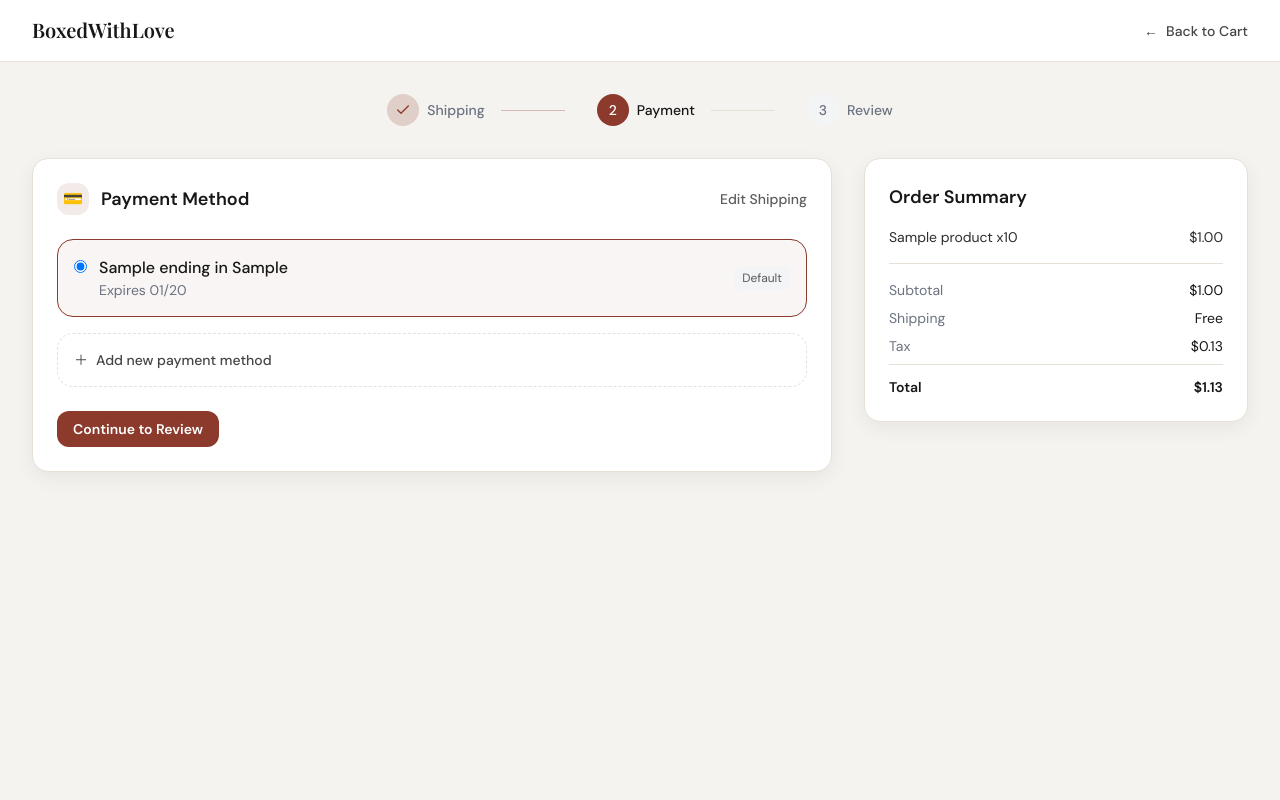
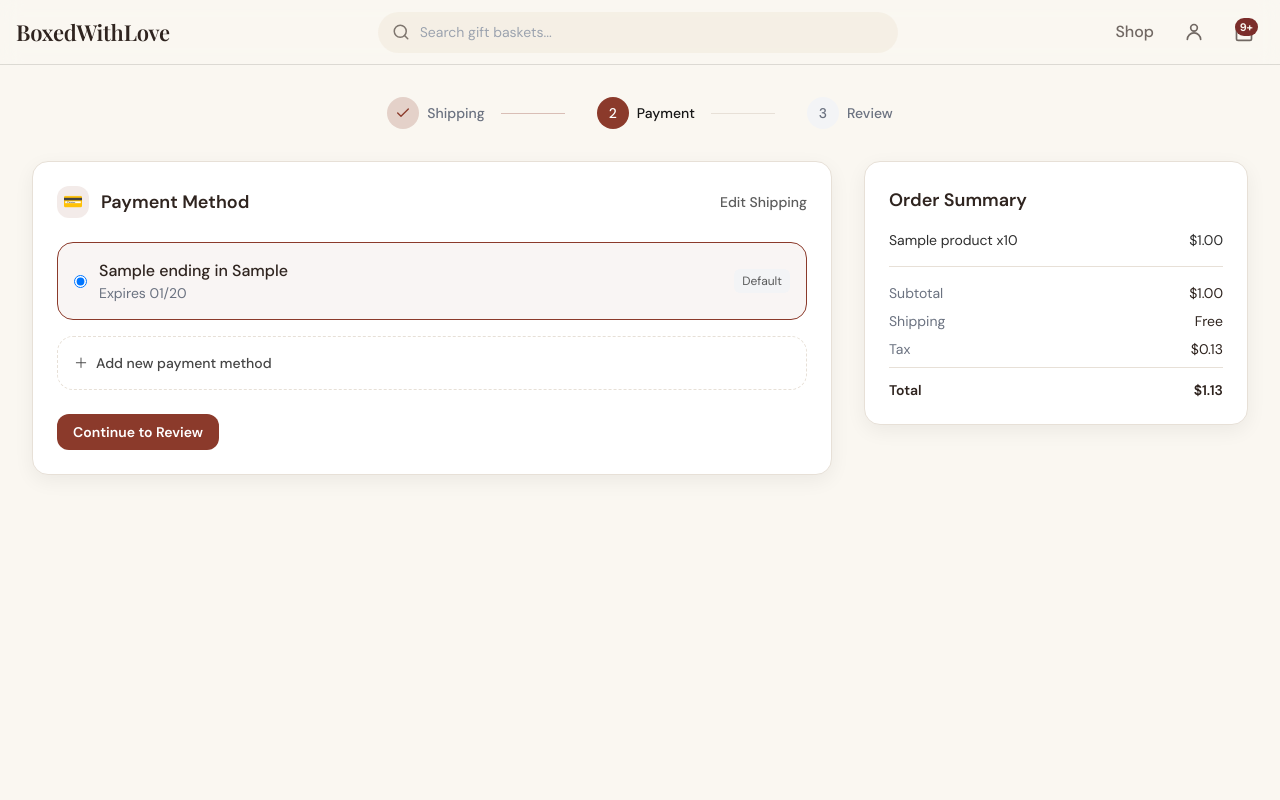
Before and after one commit to R-umaria/ProjectVI-Group5, a Flask app: page /checkout/payment in a window 1280 px wide. Run offline with Flask 3, Linux system fonts and the light colour scheme; the visitor is signed in with stand-in values (Sample User, id 1); tables that the repository leaves empty hold one stand-in row (values such as "Sample post"); some libraries are stand-ins or nearby versions.

Commit message:
fix: navbar for checkout pages and checkout_payment list fixed

```diff
--- a/templates/base_checkout.html
+++ b/templates/base_checkout.html
@@ -7,6 +7,7 @@
   <link rel="preconnect" href="https://fonts.googleapis.com">
   <link rel="preconnect" href="https://fonts.gstatic.com" crossorigin>
   <link href="https://fonts.googleapis.com/css2?family=DM+Sans:wght@400;500;600;700&family=Playfair+Display:wght@500;600;700&display=swap" rel="stylesheet">
+  <link rel="stylesheet" href="{{ url_for('static', filename='css/site.css') }}">
 
   <!-- Tailwind CDN (MVP). If you later compile Tailwind, remove this. -->
   <script src="https://cdn.tailwindcss.com"></script>
@@ -42,23 +43,68 @@
 
   <style>
     body { font-family: 'DM Sans', system-ui, sans-serif; }
+    input[type="radio"],
+    input[type="checkbox"] {
+      width: auto;
+      padding: 0;
+      border: 0;
+      background: transparent;
+    }
   </style>
 </head>
 
-<body class="min-h-screen flex flex-col bg-background text-foreground">
+<body class="min-h-screen flex flex-col">
+  <header class="topbar" role="banner">
+    <nav class="navwrap" aria-label="Primary">
+      <a class="brand" href="{{ url_for('home') }}">BoxedWithLove</a>
 
-  <header class="border-b border-border bg-card">
-    <div class="mx-auto max-w-7xl px-4 sm:px-6 lg:px-8 py-4">
-      <div class="flex items-center justify-between">
-        <a href="{{ url_for('home') }}" class="inline-block">
-          <span class="font-serif text-xl font-semibold">BoxedWithLove</span>
-        </a>
-        <a href="{{ url_for('web_cart') }}" class="inline-flex items-center gap-2 text-sm font-medium text-foreground/80 hover:text-foreground">
-          <span aria-hidden="true">←</span>
-          Back to Cart
+      <form class="navsearch" action="{{ url_for('web_products') }}" method="get" role="search">
+        <span class="icon" aria-hidden="true">
+          <svg viewBox="0 0 24 24" fill="none" stroke="currentColor" stroke-width="2" stroke-linecap="round" stroke-linejoin="round">
+            <circle cx="11" cy="11" r="8"></circle>
+            <path d="M21 21l-4.3-4.3"></path>
+          </svg>
+        </span>
+        <input name="search" type="search" placeholder="Search gift baskets..." value="{{ request.args.get('search','') }}" />
+      </form>
+
+      <div class="navlinks">
+        <a class="navlink" href="{{ url_for('web_products') }}">Shop</a>
+
+        {% if nav_user %}
+          <details class="account">
+            <summary class="iconbtn" aria-label="Account">
+              <svg viewBox="0 0 24 24" fill="none" stroke="currentColor" stroke-width="2" stroke-linecap="round" stroke-linejoin="round">
+                <path d="M20 21a8 8 0 0 0-16 0"></path>
+                <circle cx="12" cy="7" r="4"></circle>
+              </svg>
+            </summary>
+            <div class="menu" role="menu">
+              <div class="menu-name">{{ nav_user.email }}</div>
+              <a role="menuitem" href="{{ url_for('web_account') }}">My Account</a>
+              <a role="menuitem" href="{{ url_for('web_orders') }}">My Orders</a>
+              <a role="menuitem" href="{{ url_for('web_payment_methods') }}">Payment Methods</a>
+              <div class="menu-sep"></div>
+              <form method="post" action="{{ url_for('web_logout') }}">
+                <button class="menu-danger" type="submit">Sign Out</button>
+              </form>
+            </div>
+          </details>
+        {% else %}
+          <a class="navlink" href="{{ url_for('web_login') }}">Sign In</a>
+          <a class="navlink" href="{{ url_for('web_register') }}">Register</a>
+        {% endif %}
+
+        <a class="iconbtn cartbtn" href="{{ url_for('web_cart') }}" aria-label="Cart">
+          <svg viewBox="0 0 24 24" fill="none" stroke="currentColor" stroke-width="2" stroke-linecap="round" stroke-linejoin="round">
+            <path d="M6 2L3 6v14a2 2 0 0 0 2 2h14a2 2 0 0 0 2-2V6l-3-4H6z"></path>
+            <path d="M3 6h18"></path>
+            <path d="M16 10a4 4 0 0 1-8 0"></path>
+          </svg>
+          <span id="navCartBadge" class="badge" data-count="{{ nav_cart_count or 0 }}" aria-label="{{ (nav_cart_count or 0) }} items in cart" {% if not nav_cart_count or nav_cart_count <= 0 %}style="display:none"{% endif %}>{{ '9+' if nav_cart_count > 9 else (nav_cart_count or 0) }}</span>
         </a>
       </div>
-    </div>
+    </nav>
   </header>
 
   <main class="flex-1">
@@ -81,5 +127,6 @@
     </div>
   </main>
 
+  <script src="{{ url_for('static', filename='js/site.js') }}"></script>
 </body>
 </html>
--- a/templates/checkout_payment.html
+++ b/templates/checkout_payment.html
@@ -70,8 +70,8 @@
                 {% if checked %} border-primary bg-primary/5 {% else %} border-border bg-card hover:bg-secondary/30 {% endif %}"
                 data-pm-card="{{ m.id }}">
                 <div class="flex items-center justify-between gap-4">
-                  <div class="flex items-start gap-3">
-                    <input type="radio" name="payment_method_id" value="{{ m.id }}" class="mt-1" {% if checked %}checked{% endif %} />
+                  <div class="flex items-center gap-3">
+                    <input type="radio" name="payment_method_id" value="{{ m.id }}" {% if checked %}checked{% endif %} />
                     <div>
                       <div class="font-medium">{{ m.brand }} ending in {{ m.last4 }}</div>
                       <div class="text-sm text-muted">Expires {{ "%02d"|format(m.exp_month) }}/{{ (m.exp_year|string)[-2:] }}</div>
@@ -275,8 +275,8 @@
 
         wrapper.innerHTML = `
           <div class="flex items-center justify-between gap-4">
-            <div class="flex items-start gap-3">
-              <input type="radio" name="payment_method_id" value="${m.id}" class="mt-1" checked />
+            <div class="flex items-center gap-3">
+              <input type="radio" name="payment_method_id" value="${m.id}" checked />
               <div>
                 <div class="font-medium">${m.brand} ending in ${m.last4}</div>
                 <div class="text-sm text-muted">Expires ${String(m.exp_month).padStart(2,'0')}/${String(m.exp_year).slice(-2)}</div>
```
